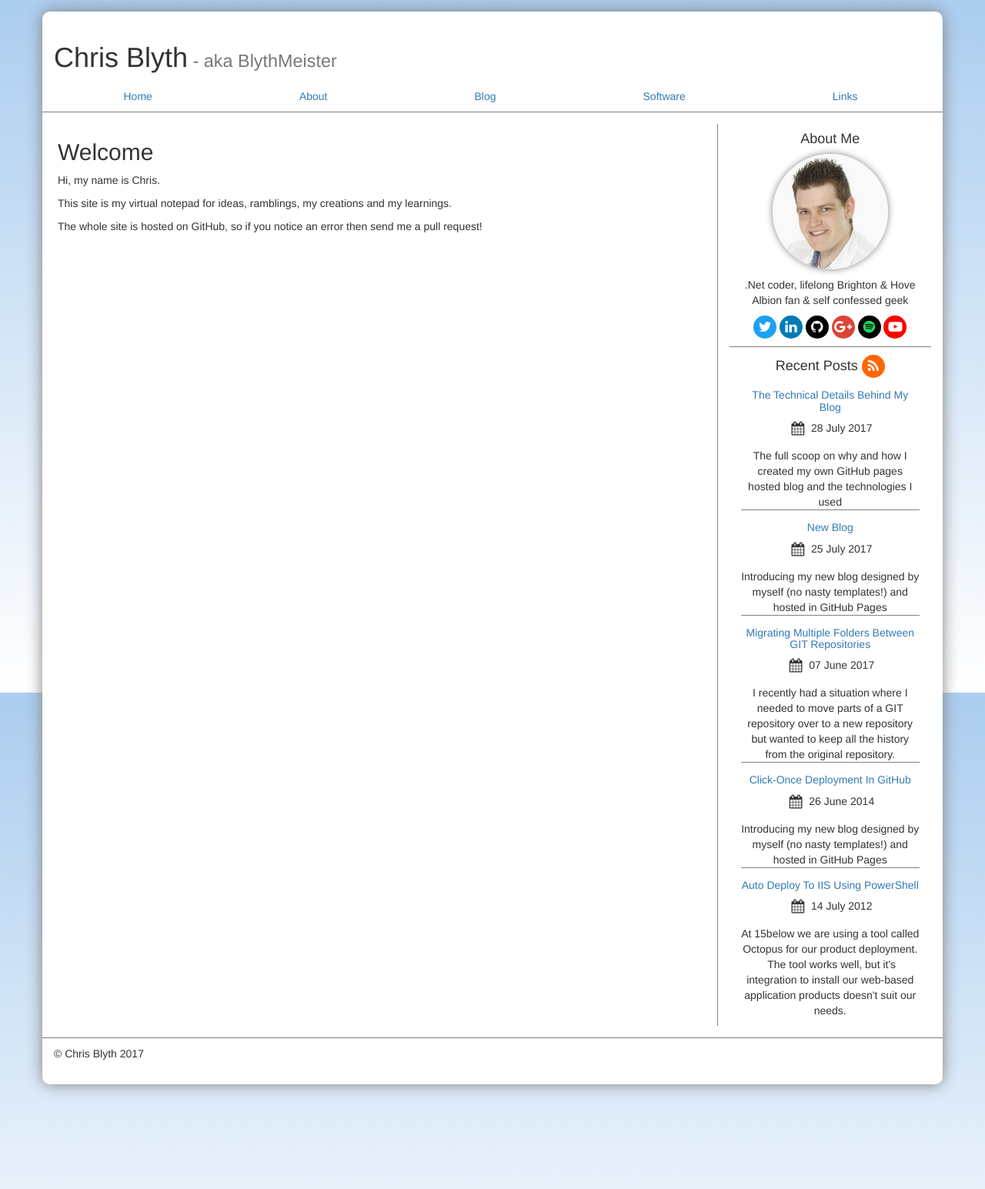
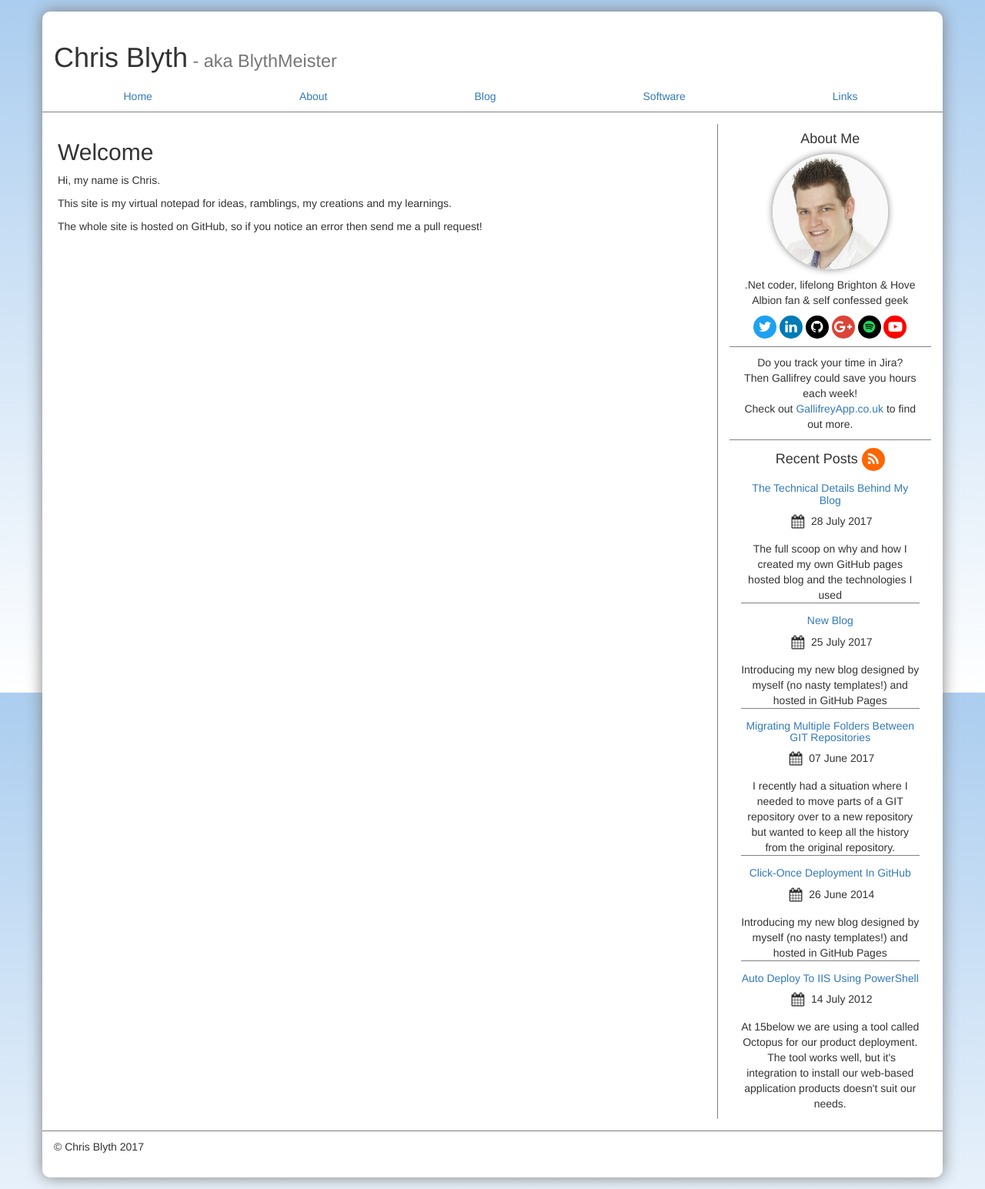
Before and after one commit to BlythMeister/blyth.me.uk, a Jekyll site: the page built from index.md, in a window 1280 px wide. Shown: the whole page at 77% size. Built offline with Jekyll 4.4.1, drawn with Linux system fonts in a browser that asks for light colours; before the commit the page ends 1424 px from its top, so only the background shows below that.

Commit message:
Add advert section into sidebar

```diff
--- a/_includes/sidebar.html
+++ b/_includes/sidebar.html
@@ -17,6 +17,11 @@
         <a href="https://www.youtube.com/channel/UC75NXNugjDXbboQcsc7y1tg" class="fa fa-youtube-play"></a>
     </div>
 </div>
+<div class="col-lg-12 advert">
+    Do you track your time in Jira?<br/>
+    Then Gallifrey could save you hours each week!<br/>
+    Check out <a href="https://gallifreyapp.co.uk">GallifreyApp.co.uk</a> to find out more.
+</div>
 <div class="col-lg-12 recentPosts">
     <h4>Recent Posts <a href="{{ site.url }}/feed.xml" class="fa fa-rss"></a></h4>
     {% assign publishedPosts = site.posts | where: 'show', 'true' %}
--- a/css/styles.css
+++ b/css/styles.css
@@ -1,5 +1,5 @@
 html {
-    height: 100%
+    height: 100%;
 }
 
 body {
@@ -13,7 +13,7 @@ body {
     background: -ms-linear-gradient(top, #ABCDEF 0%,#FFFFFF 100%); /* IE10+ */
     filter: progid:DXImageTransform.Microsoft.gradient( startColorstr='#ABCDEF', endColorstr='#FFFFFF',GradientType=0 ); /* IE6-9 */
     background: linear-gradient(top, #ABCDEF 0%,#FFFFFF 100%); /* W3C */
-    background-attachment: fixed
+    background-attachment: fixed;
 }
 
 .container-rounded {
@@ -67,7 +67,7 @@ body {
 }
 
 .nav {
-    padding-left: 5px
+    padding-left: 5px;
 }
 
 .mainFrame {
@@ -82,11 +82,11 @@ body {
 }
 
 .sidebar {
-    height: 100%
+    height: 100%;
 }
 
     .sidebar .aboutme {
-        padding-bottom: 10px
+        padding-bottom: 10px;
     }
 
         .sidebar .aboutme .avatar {
@@ -97,9 +97,15 @@ body {
             box-shadow: 0 0 10px grey;
         }
 
+    .sidebar .advert {
+        border-top: 1px solid grey;
+        padding-bottom: 10px;
+        padding-top: 10px;
+    }
+
     .sidebar .recentPosts {
         border-top: 1px solid grey;
-        padding-bottom: 10px
+        padding-bottom: 10px;
     }
 
         .sidebar .recentPosts .media-underline {
```
